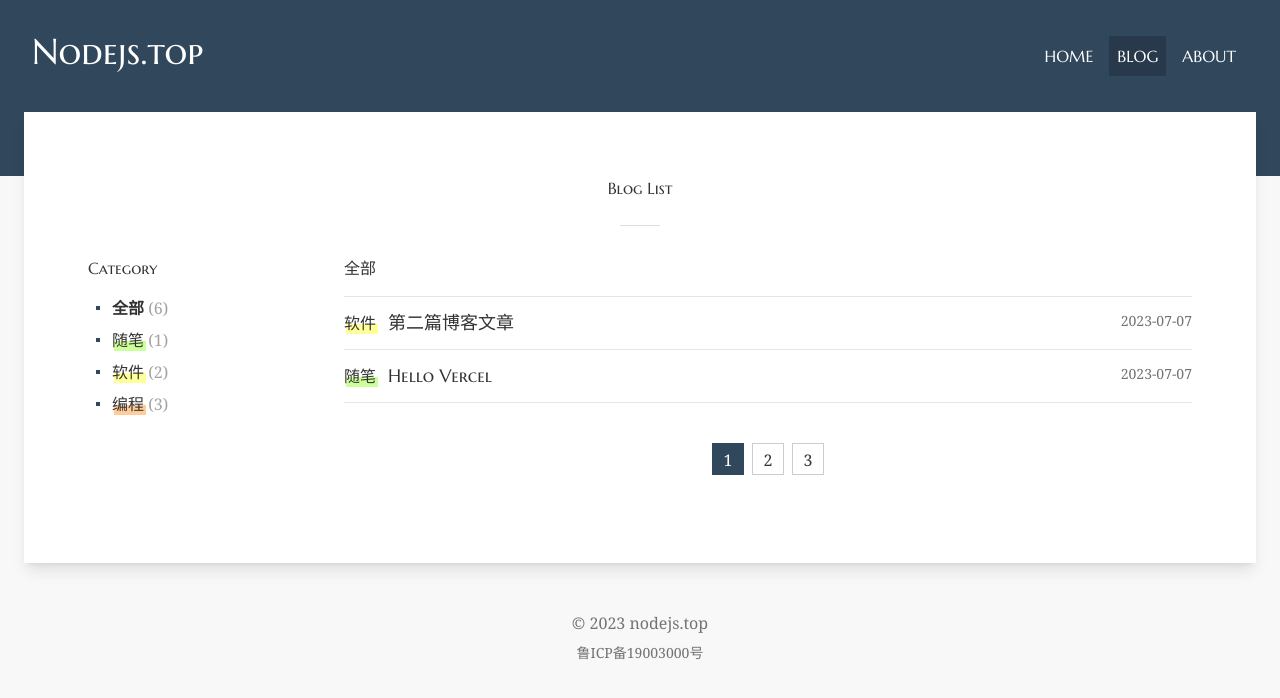
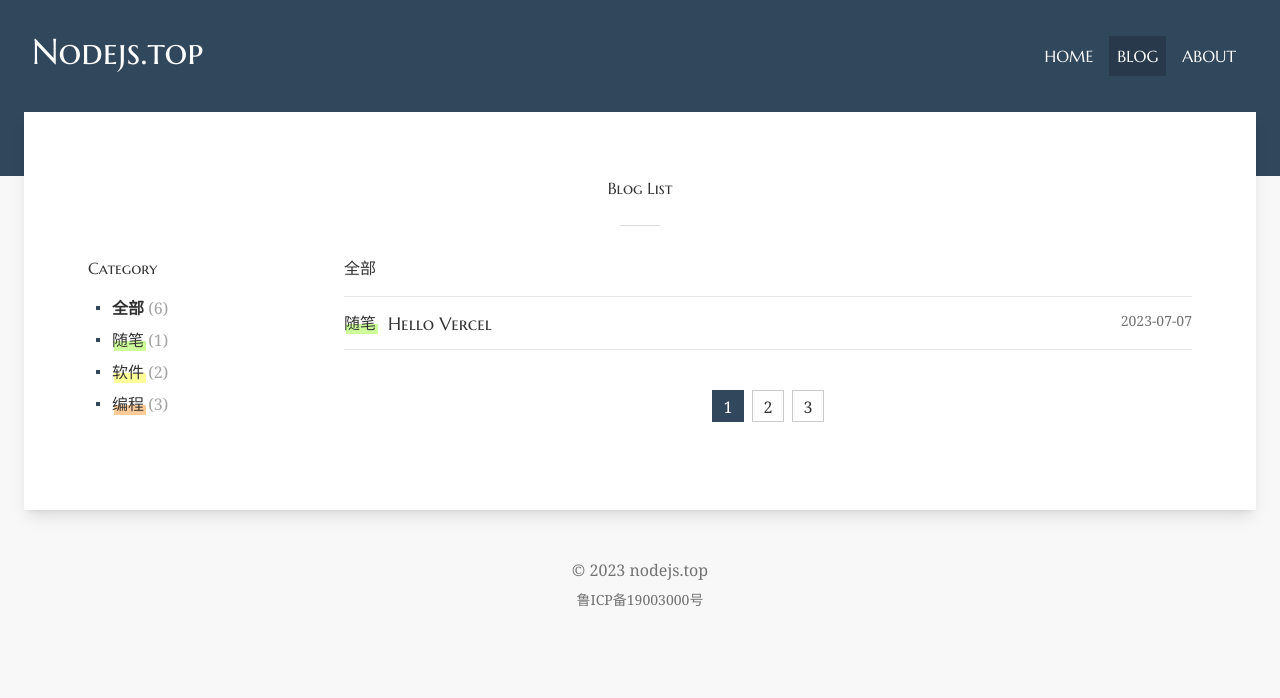
Before and after one commit to billginger/nodejs.top, a Next.js app: page /blog in a window 1280 px wide. Shown: the top 698 px of the page. Built offline with nearby package versions, Linux system fonts and the light colour scheme.

Commit message:
Update blog list, get posts from markdown files

```diff
--- a/app/blog/page.js
+++ b/app/blog/page.js
@@ -1,10 +1,14 @@
 import Link from 'next/link'
+import getPosts from '/lib/posts'
 import PageTitle from '../components/page-title'
 import NavCategory from '../components/nav-category'
 import Category from '../components/category'
 import Pagination from '../components/pagination'
 
-const Blog = () => (
+const Blog = () => {
+  // TODO: 分页功能，每页10篇
+  const posts = getPosts()
+  return (
     <>
       <PageTitle>Blog List</PageTitle>
       <div className="flex">
@@ -14,29 +18,23 @@ const Blog = () => (
         </div>
         <div className="grow">
           <div className="pb-4 font-[MarcellusSC]">全部</div>
+          {posts.map(({ date, slug, title, category }) => (
             <div className="py-3 flex justify-between border-t border-neutral-200">
               <div>
-            <Category>软件</Category>
-            <h2 className="inline-block pl-3 text-lg font-[MarcellusSC]">
-              <Link className="hover:text-[--theme-color]" href="/blog/2023-07-07/second-blog-post">第二篇博客文章</Link>
+                <Category>{category}</Category>
+                <h2 className="inline-block relative top-px left-3 text-lg font-[MarcellusSC]">
+                  <Link className="hover:text-[--theme-color]" href={`/blog/${date}/${slug}`}>{title}</Link>
                 </h2>
               </div>
-          <div className="text-sm leading-6 text-neutral-500">2023-07-07</div>
+              <div className="text-sm leading-6 text-neutral-500">{date}</div>
             </div>
-        <div className="py-3 flex justify-between border-t border-neutral-200">
-          <div>
-            <Category>随笔</Category>
-            <h2 className="inline-block pl-3 text-lg font-[MarcellusSC]">
-              <Link className="hover:text-[--theme-color]" href="/blog/2023-07-07/hello-vercel">Hello Vercel</Link>
-            </h2>
-          </div>
-          <div className="text-sm leading-6 text-neutral-500">2023-07-07</div>
-        </div>
+          ))}
           <Pagination />
         </div>
       </div>
     </>
   )
+}
 
 export const metadata = {
   title: 'Blog List - Nodejs.top',
```
Lines whose indentation alone changed are shown as unchanged.
